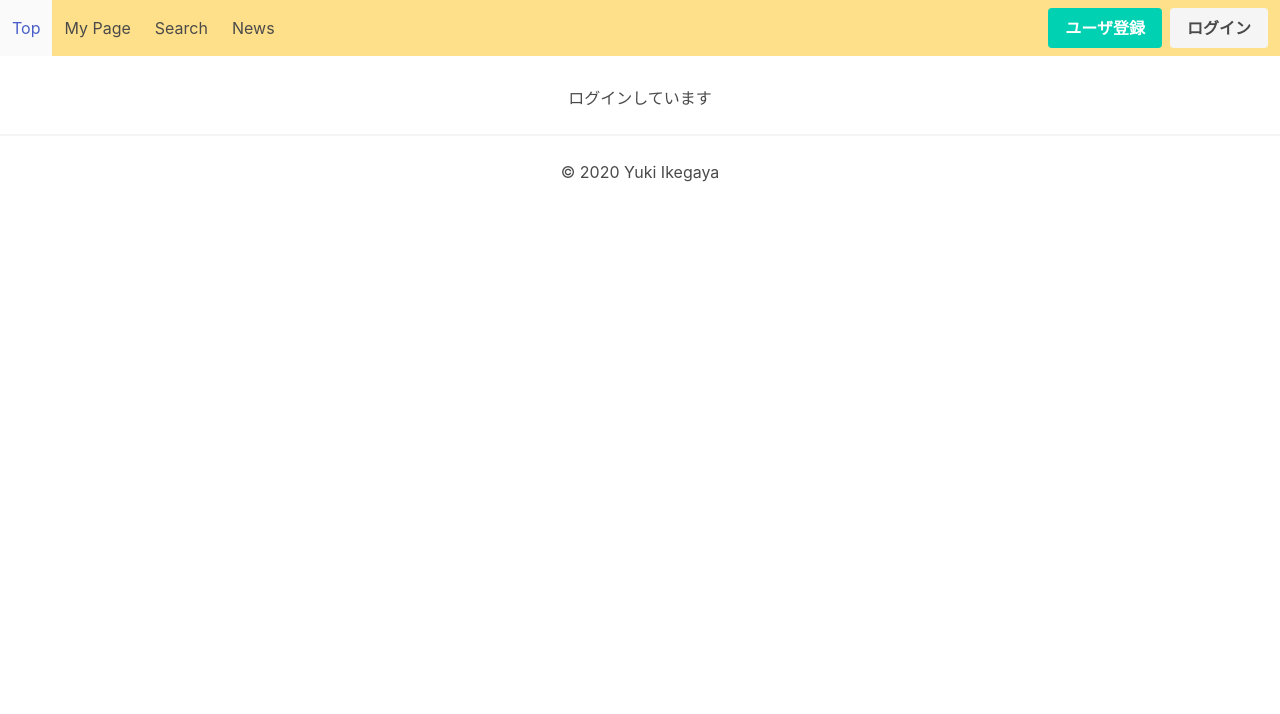
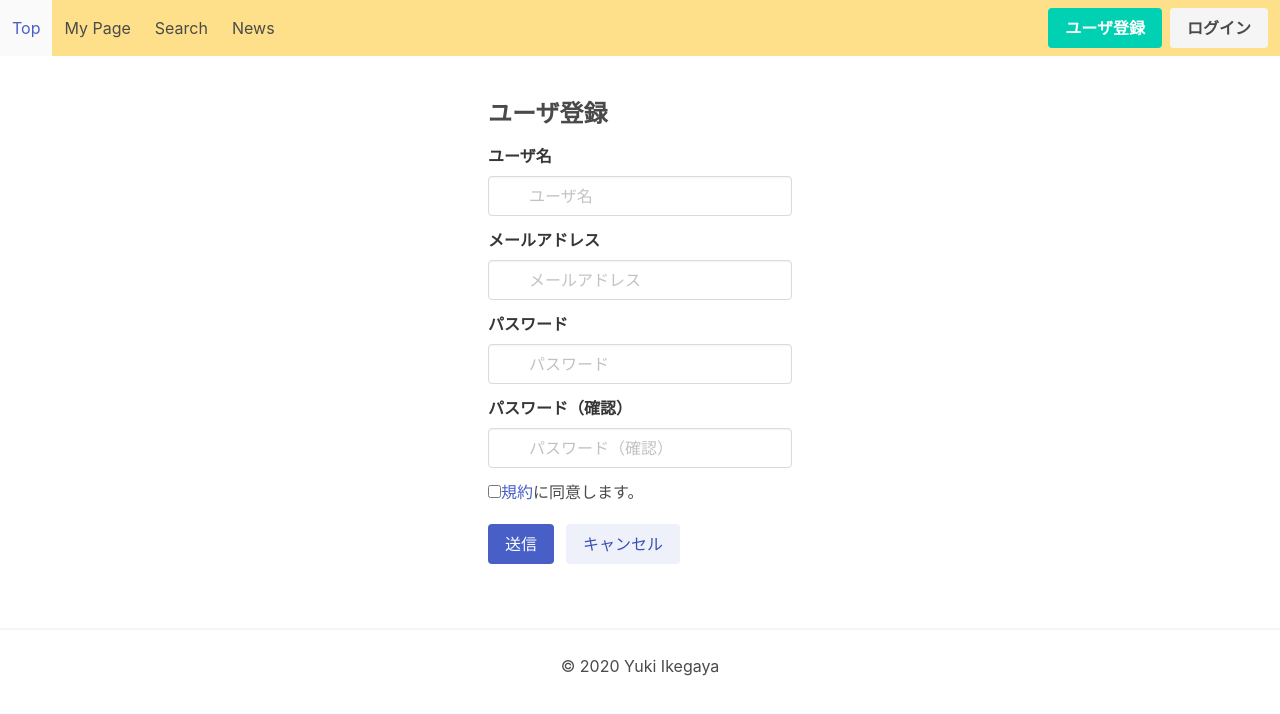
Before and after one commit to ikeyu0806/movie-info, a Next.js app: page /signup in a window 1280 px wide. Shown: the top 714 px of the page. Built offline with nearby package versions, Linux system fonts and the light colour scheme.

Commit message:
fix login form bug

```diff
--- a/pages/signup.tsx
+++ b/pages/signup.tsx
@@ -32,7 +32,7 @@ const SignUp = () => {
   return (
     <CurrentUserContext.Provider value={currentUser}>
       <Layout title="映画情報サービス">
-        {!currentUser.token
+        {currentUser.token
         ?
           <>
           <p>ログインしています</p>
```
Also changed, not shown: pages/login.tsx (+5 -5 lines).
